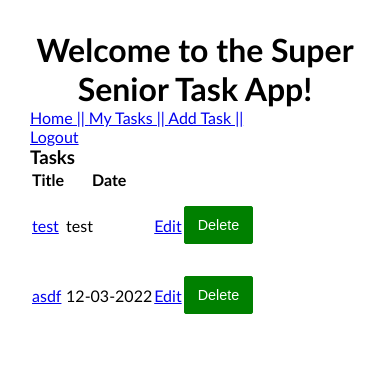
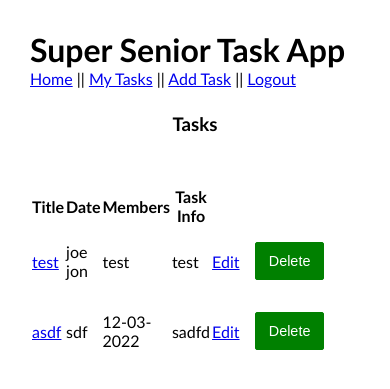
Before and after one commit to BlakeACostner/Super-Senior, a Flask app: page /tasks in a window 390 px wide. Shown: the top 389 px of the page. Run offline with Flask 2, Linux system fonts and the light colour scheme; a user stored in the database is signed in; data comes from the database, SQL or seed files in the repository; both versions use the stored data as it was after the commit.

Commit message:
Styled the navbar

```diff
--- a/flask_app/static/main.css
+++ b/flask_app/static/main.css
@@ -10,5 +10,50 @@ body{
 
 #heading{
     color:black;
+    text-align: left;
+}
+
+h3 {
     text-align: center;
+    padding: 25px 0px 50px 0px;
 }
+
+nav{
+    text-align: left;
+}
+@media (max-width: 1230px) {
+    .navbar-header {
+        float: none;
+    }
+    .navbar-left,.navbar-right {
+        float: none !important;
+    }
+    .navbar-toggle {
+        display: block;
+    }
+    .navbar-collapse {
+        border-top: 1px solid transparent;
+        box-shadow: inset 0 1px 0 rgba(255,255,255,0.1);
+    }
+    .navbar-fixed-top {
+        top: 0;
+        border-width: 0 0 1px;
+    }
+    .navbar-collapse.collapse {
+        display: none!important;
+    }
+    .navbar-nav {
+        float: none!important;
+        margin-top: 7.5px;
+    }
+    .navbar-nav>li {
+        float: none;
+    }
+    .navbar-nav>li>a {
+        padding-top: 10px;
+        padding-bottom: 10px;
+    }
+    .collapse.in{
+        display:block !important;
+    }
+    }
--- a/flask_app/templates/tasks.html
+++ b/flask_app/templates/tasks.html
@@ -11,30 +11,32 @@
     </head>
     <body>
 
-        <div id="heading"><h1>Welcome to the Super Senior Task App!</h1></div>
+        <div id="heading"><h1>Super Senior Task App</h1></div>
 
         <nav>
-            <a href="{{ url_for('index') }}"> Home || </a>
-            <a href="{{ url_for('get_tasks') }}">My Tasks || </a>
-            <a href="{{ url_for('new_task') }}">Add Task || </a>
+            <a href="{{ url_for('index') }}"> Home</a> ||
+            <a href="{{ url_for('get_tasks') }}">My Tasks</a> ||
+            <a href="{{ url_for('new_task') }}">Add Task</a> ||
+            {% if user %}
+                <a href="{{ url_for('logout') }}">Logout</a>
+            {% endif %}
         </nav>
-        {% if user %}
-        <nav>
-            <a href="{{ url_for('logout') }}">Logout</a>
-        </nav>
-        {% endif %}
 
         <h3>Tasks</h3>
 
         <table>
             <tr>
-                <th>Title</th>
-                <th>Date</th>
+                <th width="10%"> Title</th>
+                <th width="10%"> Date</th>
+                <th width="10%"> Members</th>
+                <th width="10%"> Task Info</th>
             </tr>
             {% for task in tasks %}
             <tr>
                 <td><a href="{{ url_for('get_task',task_id=task.id) }}"> {{ task.title }} </a></td>
+                <td>{{ task.date }}</td>
                 <td>{{ task.members }}</td>
+                <td>{{ task.text }}</td>
                 <td><a href="{{ url_for('update_task', task_id=task.id) }}"> Edit </a></td>
                 <td>
                     <form action="{{ url_for('delete_task', task_id=task.id) }}" method="post">
```
Also changed, not shown: flask_app/templates/index.html (+10 -15 lines), flask_app/templates/login.html (+8 -12 lines), flask_app/templates/new.html (+7 -10 lines), flask_app/templates/register.html (+7 -11 lines), flask_app/templates/task.html (+6 -6 lines), flask_app/instance/flask_task_app.db.
